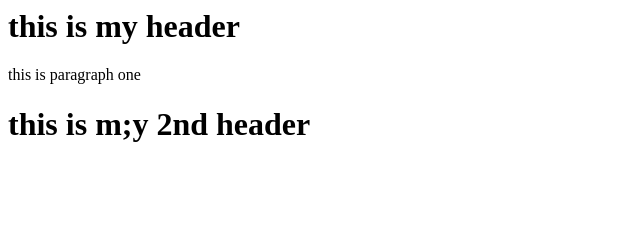
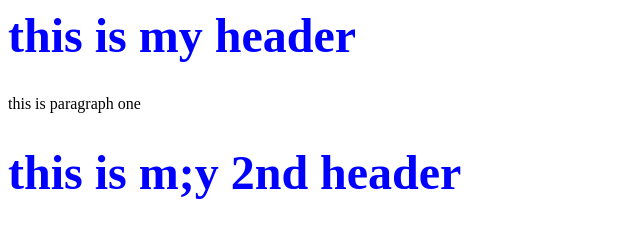
Before and after one commit to IronM26/SshRemoteRepo, a plain HTML site: page index.html in a window 1280 px wide. Shown: the whole page, without its empty margins (0-640 px from the left). Drawn offline with Linux system fonts and the light colour scheme.

Commit message:
added style css h1 & p

```diff
--- a/index.html
+++ b/index.html
@@ -1,5 +1,17 @@
 <html>
   <head>
+    <style>
+      h1 {
+         color: blue;
+         font-size: 300%;
+      }
+
+      p1 {
+        color: blue;
+      }
+
+
+      </style>
  </head>
 
   <!-- please us css style here -->
```
